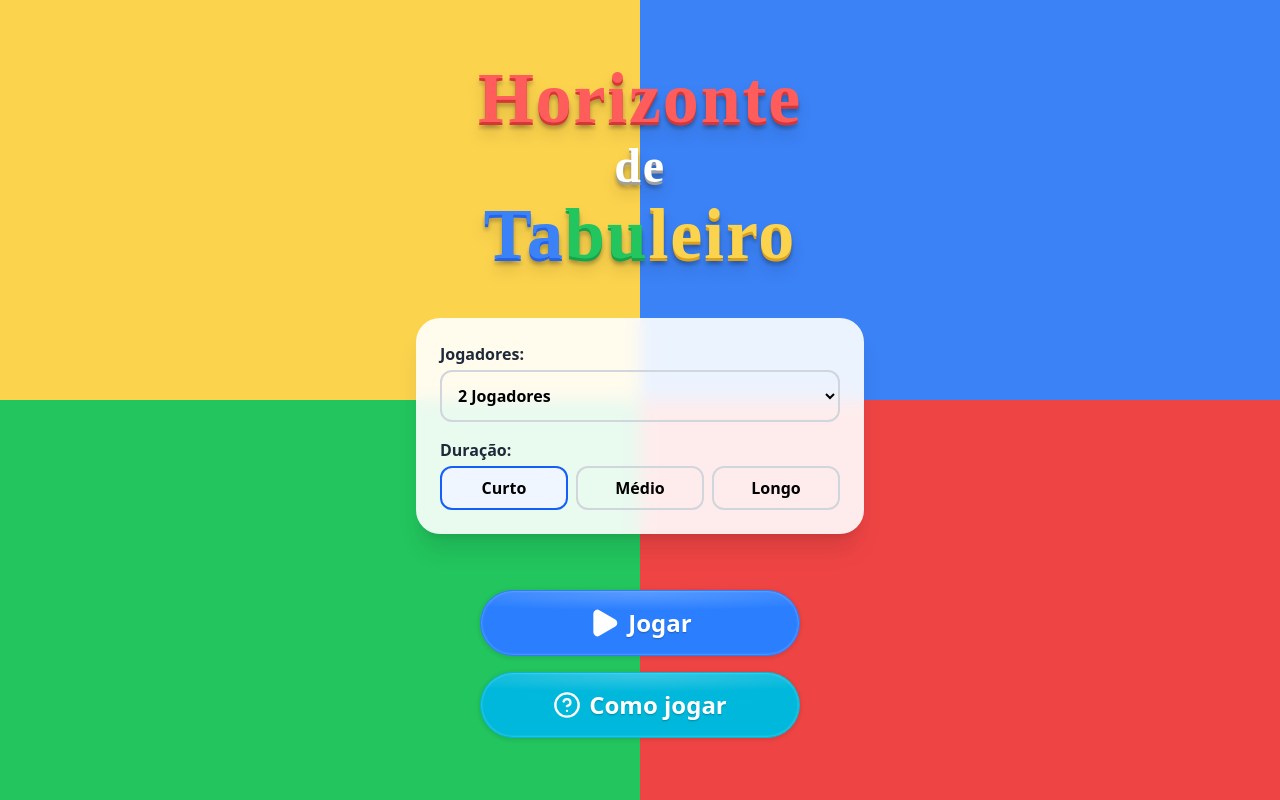
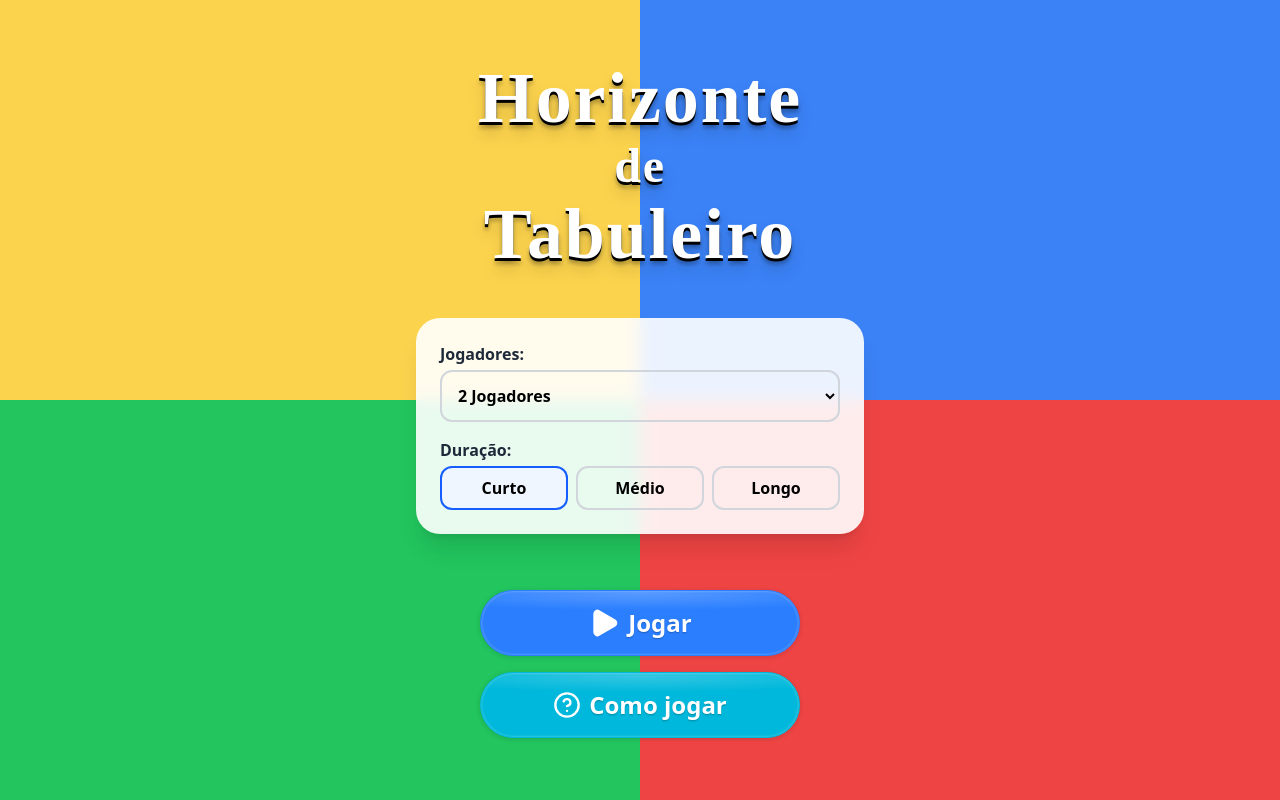
Before and after one commit to joaotonaco/horizonte-de-tabuleiro, a React (Vite) app: page / in a window 1280 px wide. Built offline with nearby package versions, Linux system fonts and the light colour scheme; a web font is replaced by a local one.

Commit message:
refactor(styles): simplify text shadow styles and remove color variants

```diff
--- a/src/App.tsx
+++ b/src/App.tsx
@@ -134,18 +134,10 @@ const App = () => {
 
 			{/* Conteúdo */}
 			<div className="z-10 w-full max-w-md flex flex-col items-center gap-6">
-				<h1 className="text-6xl md:text-7xl font-black font-playful text-center leading-none tracking-wide drop-shadow-xl mb-6">
-					<span className="text-[#ff5c5c] puffy-text-red block">Horizonte</span>
-					<p className="text-white puffy-text text-4xl md:text-5xl my-2">de</p>
-					<span className="text-[#3B82F6] puffy-text-blue inline-block">
-						Ta
-					</span>
-					<span className="text-[#22C55E] puffy-text-green inline-block">
-						bu
-					</span>
-					<span className="text-[#FCD34D] puffy-text-yellow inline-block">
-						leiro
-					</span>
+				<h1 className="text-6xl md:text-7xl puffy-text text-white font-black font-playful text-center leading-none tracking-wide drop-shadow-xl mb-6">
+					<span>Horizonte</span>
+					<p className="text-4xl md:text-5xl my-2">de</p>
+					<span>Tabuleiro</span>
 				</h1>
 
 				{/* Painel de Configuração */}
--- a/src/index.css
+++ b/src/index.css
@@ -7,30 +7,6 @@
 
 .puffy-text {
 	text-shadow:
-		0px 3px 0px #9f9f9f,
+		0px 3px 0px #000000,
 		0px 6px 4px rgba(0, 0, 0, 0.3);
 }
-
-.puffy-text-yellow {
-	text-shadow:
-		0px 3px 0px #dba11c,
-		0px 6px 4px rgba(0, 0, 0, 0.3);
-}
-
-.puffy-text-blue {
-	text-shadow:
-		0px 3px 0px #2563eb,
-		0px 6px 4px rgba(0, 0, 0, 0.3);
-}
-
-.puffy-text-red {
-	text-shadow:
-		0px 3px 0px #d73636,
-		0px 6px 4px rgba(0, 0, 0, 0.3);
-}
-
-.puffy-text-green {
-	text-shadow:
-		0px 3px 0px #16a34a,
-		0px 6px 4px rgba(0, 0, 0, 0.3);
-}
```
